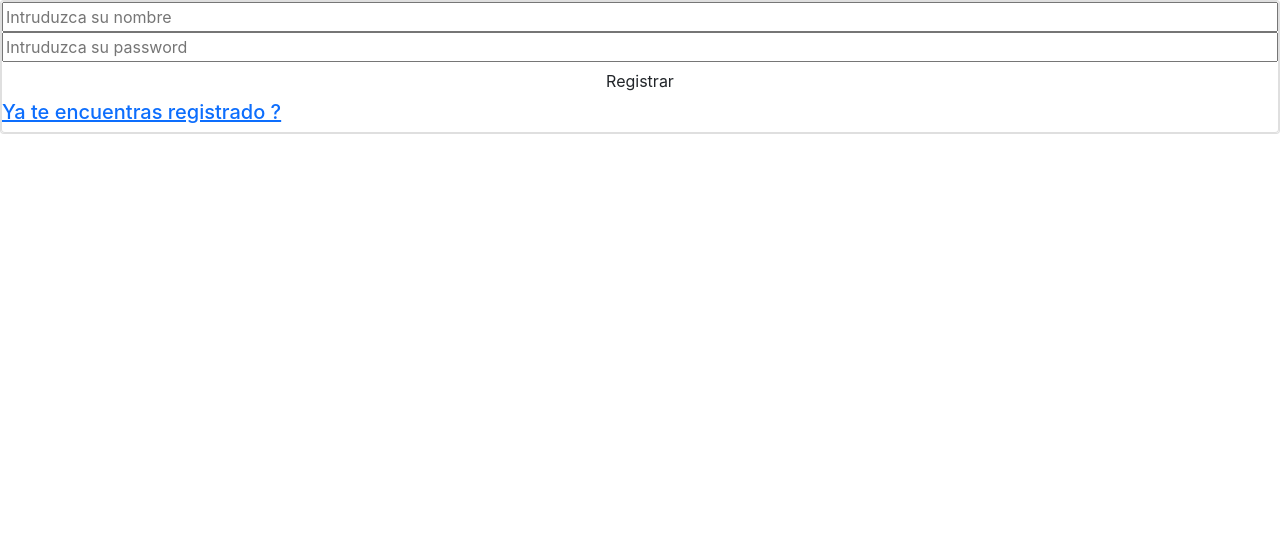
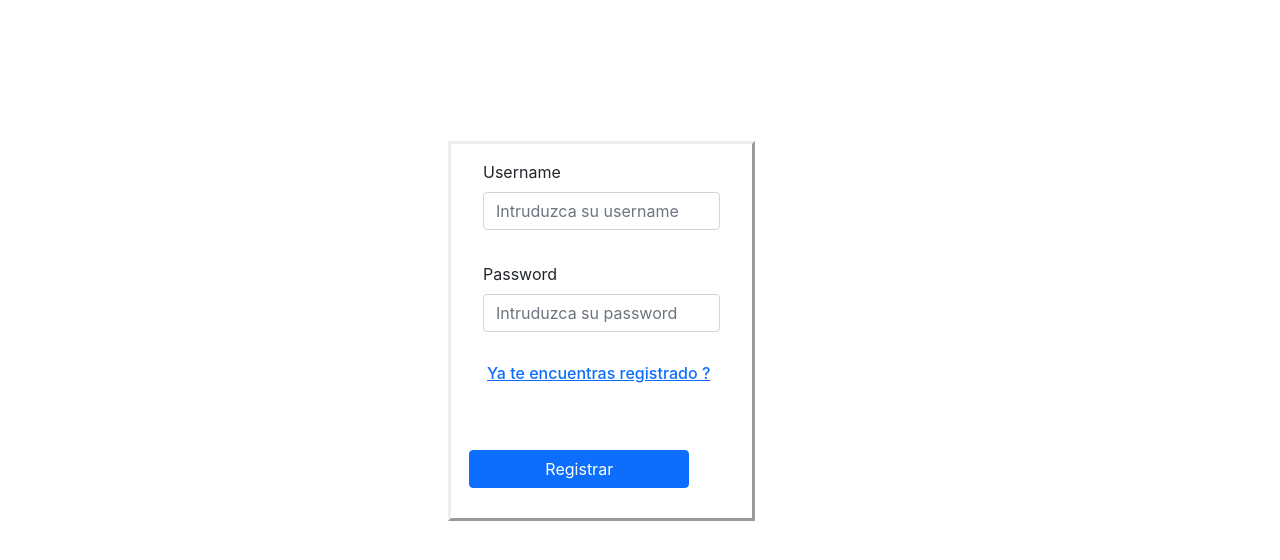
Before and after one commit to barreirogustavounq/Grupo-I-012021-frontend, a React (Create React App) app: page /register in a window 1280 px wide. Shown: the top 560 px of the page. Built offline with nearby package versions, Linux system fonts and the light colour scheme.

Commit message:
utlizando boostrap

```diff
--- /dev/null
+++ b/src/styles/Signin_Signup.css
@@ -0,0 +1,17 @@
+#form-signin-signup {
+    margin: 11% 41% 0% 35%;
+    border: outset;
+}
+.btn-primary {
+    margin-left: 6% !important;
+    margin-top: 10% !important;
+    margin-bottom: 10% !important;
+    padding: 2% 25% 2% 25% !important;
+}
+#H5Register {
+    margin-left: -20px;
+}
+
+.mb-3 {
+    margin: 1rem 2rem 2rem 2rem !important;
+}
--- a/src/views/Sign_in.js
+++ b/src/views/Sign_in.js
@@ -1,12 +1,13 @@
 import React, {useState} from "react";
 import { Link, useHistory } from "react-router-dom";
 import axios from "axios";
+import '../styles/Signin_Signup.css'
 
 
 const Login = () => {
   const history = useHistory();
   const [nickname, setnickname] = useState('');
-  const [ password, setPassword] = useState('')
+  const [ password, setpassword] = useState('')
 
   const PostData = () => {
 
@@ -30,32 +31,36 @@ const Login = () => {
     }
 
   return (
-    <div className="card">
-      <div className="card auth-card input-field">
+    <form id="form-signin-signup">
+        <div class="mb-3">
+          <label for="exampleInputEmail1" class="form-label">Username</label>
           <input
-          type="enickname"
-          placeholder="Ingrese su nickname"
+                  type="text"
+                  placeholder="Intruduzca su username"
+                  class="form-control"
                   value={nickname}
                   onChange={(e) => setnickname(e.target.value)}
                 />
+        </div>
+        <div class="mb-3">
+          <label for="exampleInputPassword1" class="form-label">Password</label>
           <input
                   type="password"
-          placeholder="Ingrese su password"
+                  placeholder="Intruduzca su password"
                   value={password}
-          onChange={(e) => setPassword(e.target.value)}
+                  class="form-control"
+                  id="exampleInputPassword1"
+                  onChange={(e) => setpassword(e.target.value)}
                 />
-        <button
-          className="btn waves-effect waves-light #64b5f6 red darken-1"
-          onClick={() => PostData()}
-        >
-          Ingresar
-        </button>
-        <h5 id="H5Register">
-          <tr/>
-          <Link id="linkRegister" to="/register">Registrate acá</Link>
-        </h5>
         </div>
-    </div>)
+        <div class="mb-3 form-check">
+          <h6 id="H5Register">
+            <Link id="linkRegister" to="/register">Registrarse</Link>
+          </h6>
+        </div>
+        <button id="form-button " type="submit" class="btn btn-primary" onClick={() => PostData()}>Ingresar</button>
+      </form>
+  )
     };
 
 export default Login;
--- a/src/views/Sign_up.js
+++ b/src/views/Sign_up.js
@@ -1,6 +1,7 @@
 import React, { useState } from "react";
 import { Link, useHistory } from "react-router-dom";
 import axios from 'axios'
+import '../styles/Signin_Signup.css'
 
 const Singup = () => {
   const history = useHistory();
@@ -11,14 +12,14 @@ const Singup = () => {
 
   const uploadFiedls = () => {
 
-    axios.post("http://localhost:8080/register", {
+    fetch("http://localhost:8080/register", {
         method: "POST",
         headers: {
           "Content-type": "application/json",
         },
         body: JSON.stringify({
-          nickname,
-          password
+          nickname : nickname,
+          password : password
         }),
       })
         .then((res) => {
@@ -40,36 +41,39 @@ const Singup = () => {
       uploadFiedls();
   };
 
+
+
   return (
-    <div className="card">
-      <div className="card auth-card input-field">
-
+      <form id="form-signin-signup">
+        <div class="mb-3">
+          <label for="exampleInputEmail1" class="form-label">Username</label>
           <input
                   type="text"
-          placeholder="Intruduzca su nombre"
+                  placeholder="Intruduzca su username"
+                  class="form-control"
                   value={nickname}
                   onChange={(e) => setnickname(e.target.value)}
                 />
-
-
+        </div>
+        <div class="mb-3">
+          <label for="exampleInputPassword1" class="form-label">Password</label>
           <input
                   type="password"
                   placeholder="Intruduzca su password"
                   value={password}
+                  class="form-control"
+                  id="exampleInputPassword1"
                   onChange={(e) => setpassword(e.target.value)}
                 />
-        <button
-         id="botonLogin"
-          className="btn waves-effect waves-light #64b5f6 red darken-1"
-          onClick={() => PostData()}
-        >
-          Registrar
-        </button>
-        <h5 id="H5Register">
+        </div>
+        <div class="mb-3 form-check">
+          <h6 id="H5Register">
             <Link id="linkRegister" to="/login">Ya te encuentras registrado ?</Link>
-        </h5>
+          </h6>
         </div>
-    </div>
+        <Link id="form-button " type="submit" class="btn btn-primary" onClick={() => PostData()}>Registrar</Link>
+      </form>
+
   );
   }
 
```
Lines whose indentation alone changed are shown as unchanged.
